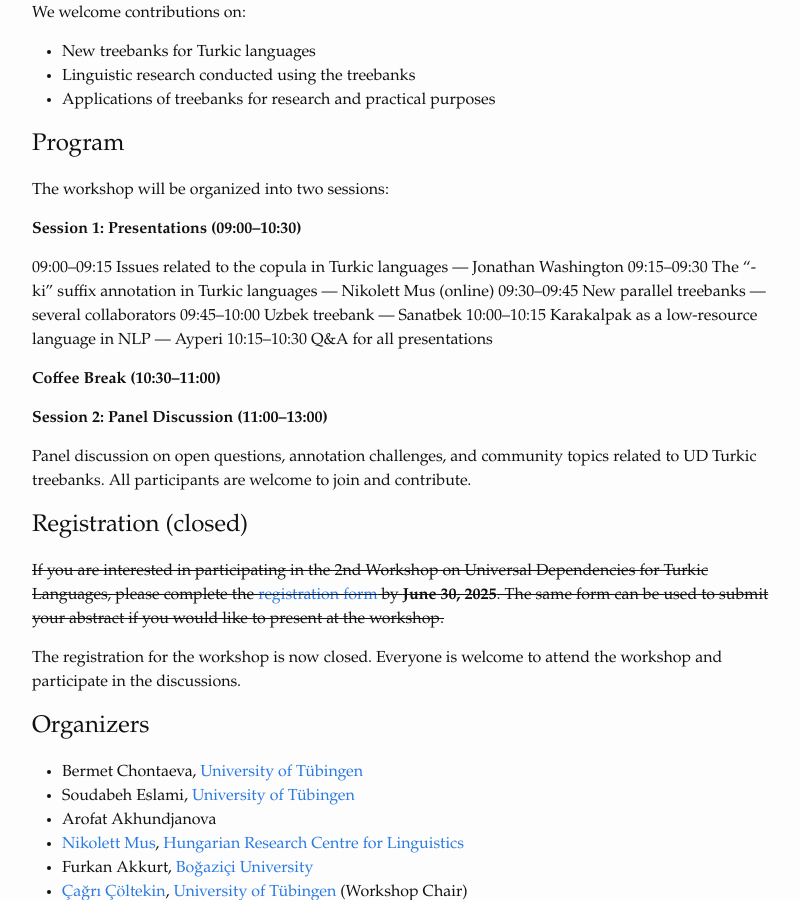
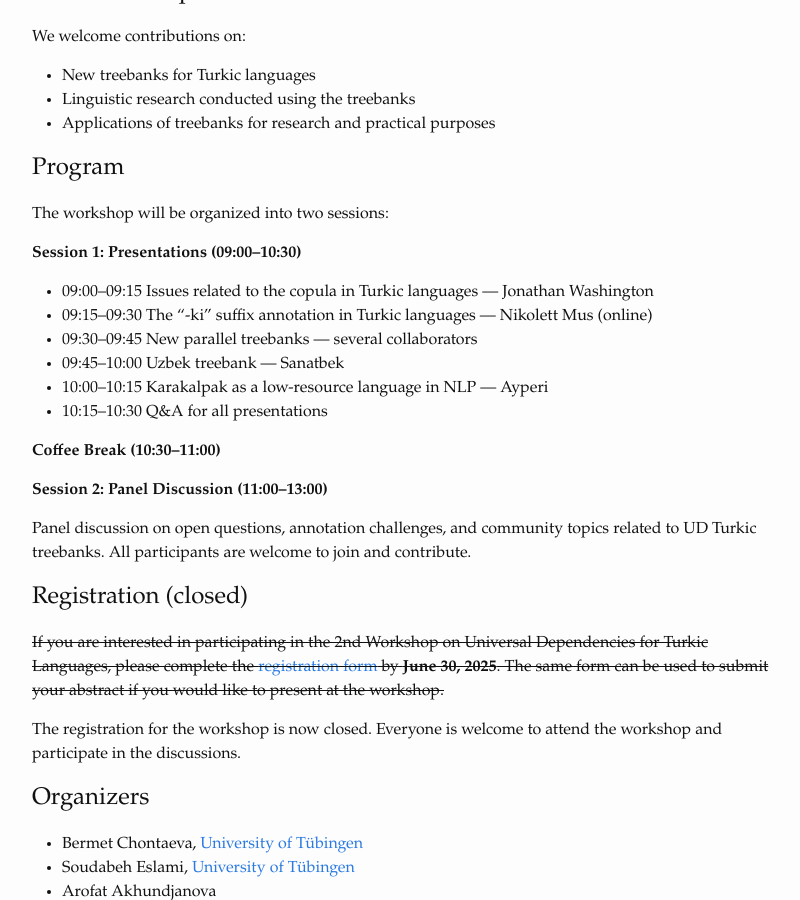
Before and after one commit to ud-turkic/udtw25, a Jekyll site: the page built from index.md, in a window 1280 px wide and 900 px high, scrolled down 1489 px. Shown: the whole window, without its empty margins (238-1038 px from the left). Built offline with Jekyll 4.4.1, drawn with Linux system fonts in a browser that asks for light colours.

```diff
--- a/index.md
+++ b/index.md
@@ -65,12 +66,12 @@ The workshop will be organized into two sessions:
 
 **Session 1: Presentations (09:00–10:30)**
 
-09:00–09:15	Issues related to the copula in Turkic languages — Jonathan Washington
-09:15–09:30	The "-ki" suffix annotation in Turkic languages — Nikolett Mus (online)
-09:30–09:45	New parallel treebanks — several collaborators
-09:45–10:00	Uzbek treebank — Sanatbek
-10:00–10:15	Karakalpak as a low-resource language in NLP — Ayperi
-10:15–10:30	Q&A for all presentations
+- 09:00–09:15	Issues related to the copula in Turkic languages — Jonathan Washington
+- 09:15–09:30	The "-ki" suffix annotation in Turkic languages — Nikolett Mus (online)
+- 09:30–09:45	New parallel treebanks — several collaborators
+- 09:45–10:00	Uzbek treebank — Sanatbek
+- 10:00–10:15	Karakalpak as a low-resource language in NLP — Ayperi
+- 10:15–10:30	Q&A for all presentations
 
 **Coffee Break (10:30–11:00)**
 
```
Also changed, not shown: other parts of index.md (+1 -0 lines).
